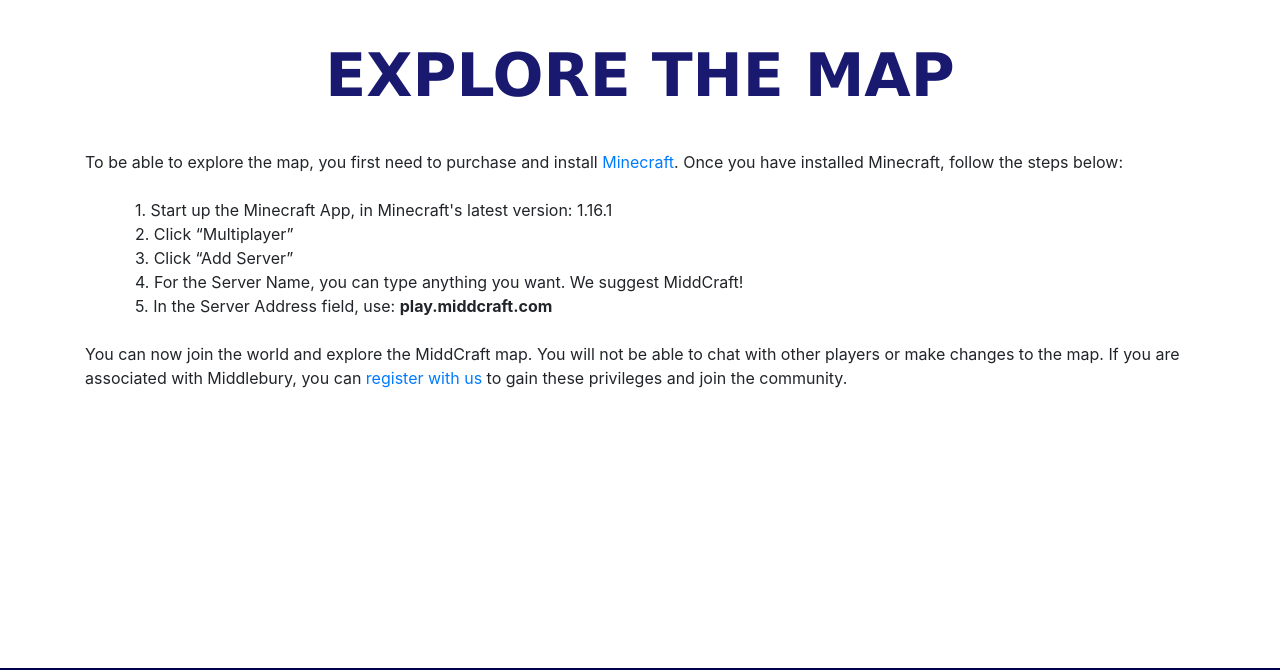
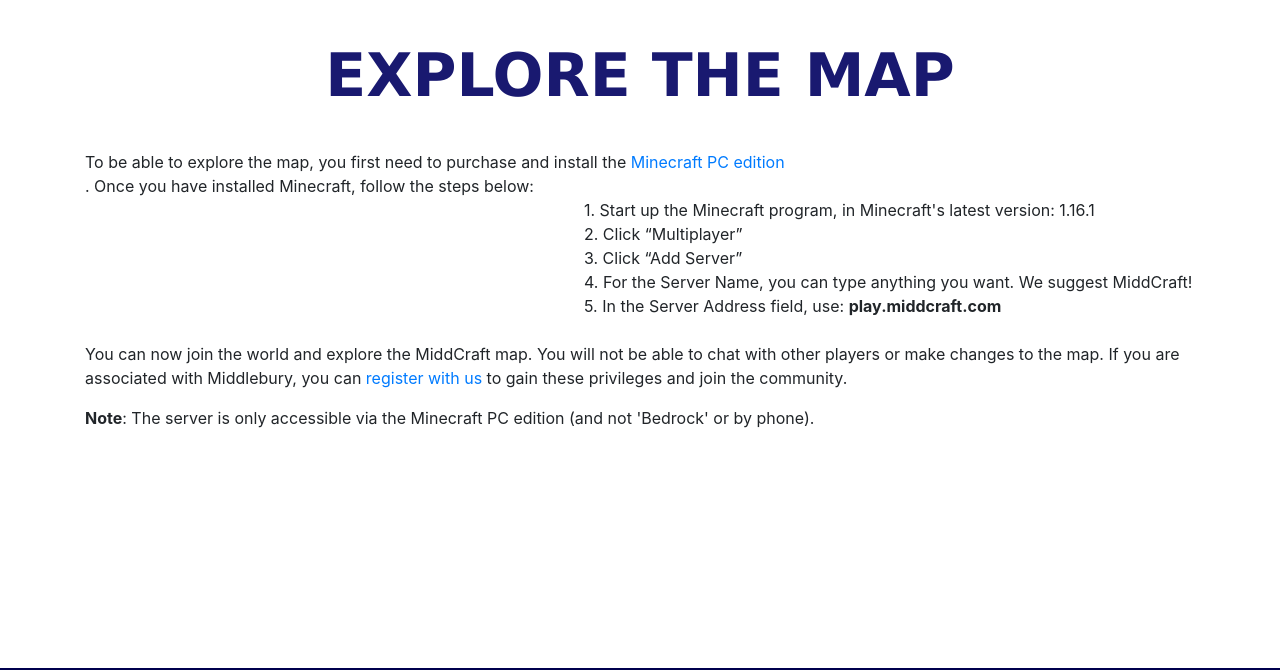
Before and after one commit to MiddCraft/Web, a Flask app: page /explore in a window 1280 px wide. Shown: the part 108-778 px from the top of the page. Run offline with Flask 2, Linux system fonts and the light colour scheme; some libraries are stand-ins or nearby versions.

Commit message:
Clarify that PC edition is required to join

```diff
--- a/templates/explore.html
+++ b/templates/explore.html
@@ -59,12 +59,12 @@
 
   <div class="row">
 
-    To be able to explore the map, you first need to purchase and install&nbsp; <a href="minecraft">Minecraft</a>.
+    To be able to explore the map, you first need to purchase and install the&nbsp;<a href="minecraft">Minecraft PC edition</a>.
 
     Once you have installed Minecraft, follow the steps below:
     <div class="a">
       <br>
-    1. 	Start up the Minecraft App, in Minecraft's latest version: 1.16.1
+    1. 	Start up the Minecraft program, in Minecraft's latest version: 1.16.1
     <br>
     2. 	Click “Multiplayer”
     <br>
@@ -78,6 +78,8 @@
     <br>
     You can now join the world and explore the MiddCraft map. You will not be able to chat with other players or make changes to the map. If you are associated with Middlebury, you can <a href="join" style="white-space: nowrap">register with us</a> to gain these privileges and join the community.
     </p>
+    <br><b>Note</b>: The server is only accessible via the Minecraft PC edition (and not 'Bedrock' or by phone).
+    <br>
   </div>
 </div>
   {% endblock %}
--- a/templates/join.html
+++ b/templates/join.html
@@ -69,14 +69,14 @@
     Are you a current or former student, faculty or staff member of Middlebury? You can register with us and join our growing community.
 <br>
 <br>
-<b>Steps to Join</b>
+<b>Steps to Join the Server</b>
 <br>
 </p>
 <ul class="num">
   <li>Make sure you are logged in to your Middlebury email on your web browser</li>
   <li>Click <a href="https://docs.google.com/forms/d/e/1FAIpQLScZ_6EKHimFvK860bejp5jyF3LxcQxOq0EtpP6rWDlJ4hspmg/viewform?usp=sf_link">this link</a> and fill out a google form. The form will ask for your minecraft username and Middlebury email.</li>
-  <li>Wait for an email confirmation that you have been promoted to the appropriate <a href="rank">rank</a> . We typically respond within 24 hours.</li>
-  <li> Log in to Minecraft and enjoy your new chat and build privileges!</li>
+  <li>Wait for an email confirmation that you have been promoted to the appropriate <a href="rank">rank</a>. We typically respond within 24 hours.</li>
+  <li>Log in to Minecraft and enjoy your new chat and build privileges!</li>
 </ul>
   </span>
   </div>
--- a/templates/minecraft.html
+++ b/templates/minecraft.html
@@ -64,7 +64,7 @@
     <br>
     Don't have Minecraft? It's as easy as going to
     <a href="https://www.minecraft.net/en-us/">minecraft.org</a>
-    and creating an account! Once you have an account, Minecraft costs $27 to own.
+    and creating an account! Once you have an account, Minecraft costs $27 to purchase. Make sure to download the <b>Minecraft PC edition</b> (not Bedrock/phone).
     <br>
     <br>
     <b>
```
